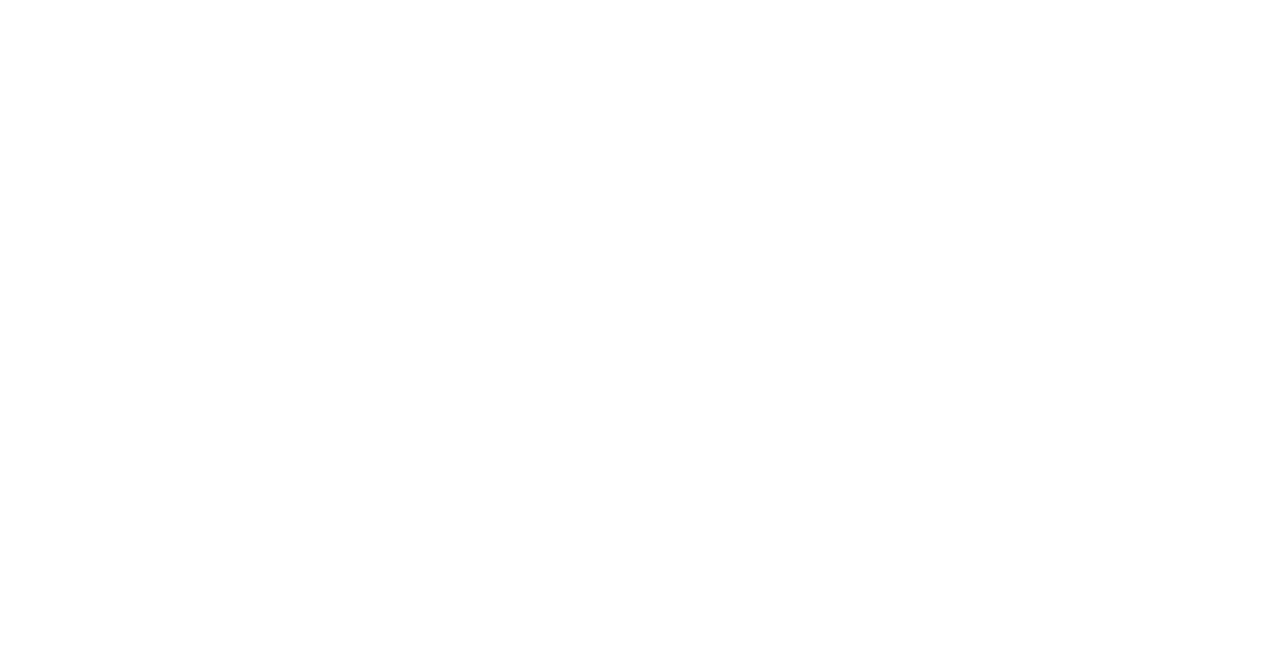
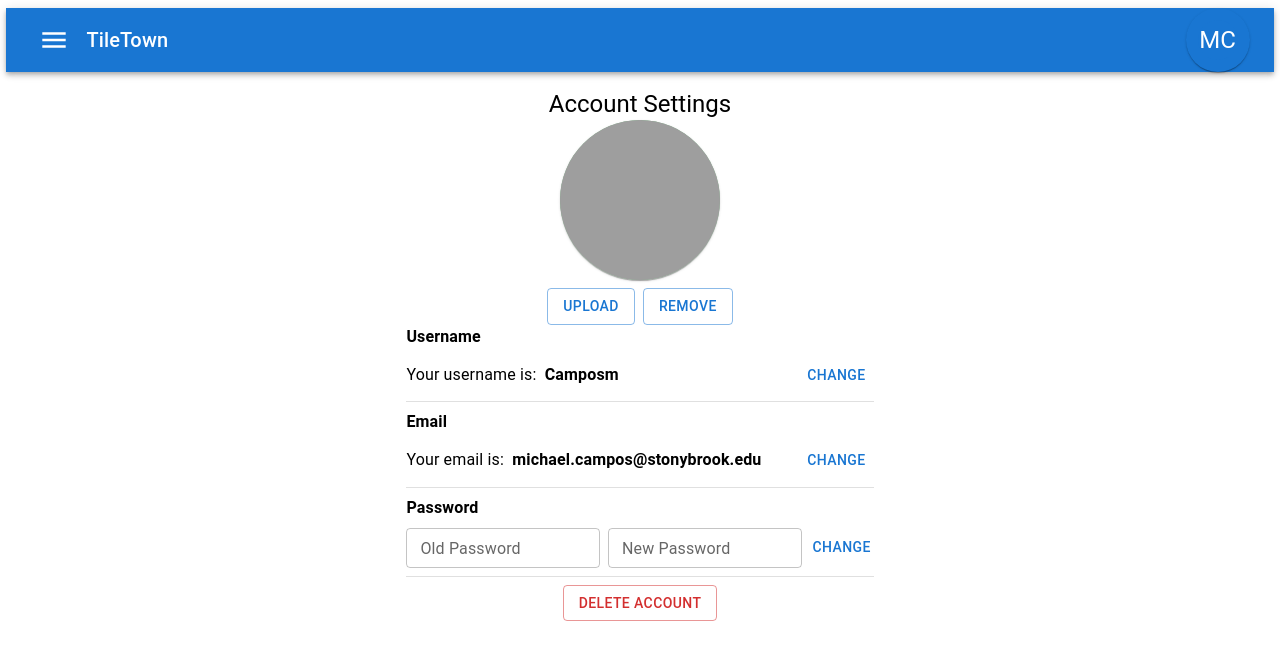
Before and after one commit to CamposmDev/TileTown, a React (Create React App) app in the folder client/: page /settings in a window 1280 px wide. Before the commit this address had no page. Shown: the top 660 px of the page. Built offline with nearby package versions, Linux system fonts and the light colour scheme; grey boxes are pictures that could not be loaded.

Commit message:
Implemented Account Settings Screen

```diff
--- a/client/src/App.tsx
+++ b/client/src/App.tsx
@@ -1,10 +1,7 @@
 import { BrowserRouter, Route, Routes } from 'react-router-dom';
 import './App.css';
 import NavBar from './components/NavBar';
-import LoginScreen from './components/screen/LoginScreen';
-import RegisterScreen from './components/screen/RegisterScreen';
-import SplashScreen from './components/screen/SplashScreen';
-import MainFeedScreen from './components/screen/MainFeedScreen';
+import { SplashScreen, LoginScreen, RegisterScreen, MainFeedScreen, AccountSettingsScreen } from './components/screen';
 import WelcomeMenu from './components/menu/WelcomeMenu';
 import UserMenu from './components/menu/UserMenu';
 
@@ -16,12 +13,14 @@
         <Route path='/login/' element={<NavBar items={<WelcomeMenu/>}/>}/>
         <Route path='/register/' element={<NavBar items={<WelcomeMenu/>}/>}/>
         <Route path='/feed' element={<NavBar items={<UserMenu/>}/>}/>
+        <Route path='/settings' element={<NavBar items={<UserMenu/>}/>}/>
       </Routes>
       <Routes>
         <Route path='/' element={<SplashScreen/>} />
         <Route path='/login' element={<LoginScreen/>} />
         <Route path='/register' element={<RegisterScreen/>} />
         <Route path='/feed' element={<MainFeedScreen />} />
+        <Route path='/settings' element={<AccountSettingsScreen/>}/>
       </Routes>
     </BrowserRouter>
   );
--- a/client/src/components/button/AccountButton.tsx
+++ b/client/src/components/button/AccountButton.tsx
@@ -1,13 +1,12 @@
 import { useState } from "react"
 import { useNavigate } from "react-router"
 import { Link } from 'react-router-dom';
-import AccountCircle from '@mui/icons-material/AccountCircle';
 import Person from '@mui/icons-material/Person';
 import PersonAdd from '@mui/icons-material/PersonAdd';
 import Hail from '@mui/icons-material/Hail'
 import SettingsIcon from '@mui/icons-material/Settings';
 import LogoutIcon from '@mui/icons-material/Logout';
-import { Grid, IconButton, Menu, MenuItem } from "@mui/material"
+import { Avatar, Box, Grid, IconButton, Menu, MenuItem, Typography } from "@mui/material"
 
 interface Props {
     loggedIn: boolean
@@ -83,14 +82,23 @@
             {loggedIn ? loggedInItems : loggedOutItems}
         </Menu>
     )
+
+    const profile = loggedIn ? (
+        <Avatar sx={{bgcolor: 'primary.main', fontSize: '1.5rem', width: 40, height: 40}}>MC</Avatar>
+    ) : (
+        <Avatar sx={{bgcolor: 'primary.main'}} ></Avatar>
+    )
+
     return (
         <Grid borderRadius={'50%'} boxShadow={1}>
-            <IconButton
-                size="large"
-                onClick={handleMenuOpen}
-                color="inherit"
-            ><AccountCircle transform='scale(1.6)'/></IconButton>
-            {menu}
+            <Box sx={{ display: { xs: 'none', md: 'flex' } }}>
+                <IconButton
+                    size="large"
+                    onClick={handleMenuOpen}
+                    color="inherit"
+                >{profile}</IconButton>
+                {menu}
+            </Box>
         </Grid>
     )
 }
--- /dev/null
+++ b/client/src/components/screen/account-settings/AccountSettings.tsx
@@ -0,0 +1,75 @@
+import { Avatar, Button, Divider, Grid, Stack, Typography } from "@mui/material"
+import { useState } from "react"
+import EditPasswordForm from "./EditPasswordForm";
+import EditUserPropertyForm from "./EditUserPropertyForm";
+
+const AccountSettingsScreen = () => {
+    const [hasPicture, setHasPicture] = useState(false)
+
+    const stringToColor = (string: string) => {
+        let hash = 0;
+        let i;
+
+        /* eslint-disable no-bitwise */
+        for (i = 0; i < string.length; i += 1) {
+          hash = string.charCodeAt(i) + ((hash << 5) - hash);
+        }
+
+        let color = '#';
+
+        for (i = 0; i < 3; i += 1) {
+          const value = (hash >> (i * 8)) & 0xff;
+          color += `00${value.toString(16)}`.slice(-2);
+        }
+        /* eslint-enable no-bitwise */
+
+        return color;
+      }
+
+    const stringAvatar = (name: string) => {
+        return `${name.split(' ')[0][0]}${name.split(' ')[1][0]}`
+    }
+
+    const divider = <Divider sx={{mt: 1, mb: 1, ml: 50, mr: 50}} />
+
+    const name = 'Michael Campos'
+    const size = 160
+    return (
+        <Grid container direction='column'>
+            <Grid container direction='column' alignItems='center'>
+                <Grid item mt={2}>
+                    <Typography variant='h5'>Account Settings</Typography>
+                </Grid>
+                <Grid item boxShadow={1} borderRadius={'50%'} textAlign='center' alignContent='center'>
+                    <Avatar
+                        src='https://avatars.githubusercontent.com/u/39308094?v=4'
+                        sx={{bgcolor: stringToColor(name), fontSize: '2.5rem', width: size, height: size}}>
+                            {stringAvatar(name)}
+                    </Avatar>
+                </Grid>
+                <Grid item mt={1}>
+                    <Stack direction='row' spacing={1}>
+                        <Button variant='outlined'>Upload</Button>
+                        <Button variant='outlined'>Remove</Button>
+                    </Stack>
+                </Grid>
+            </Grid>
+            <EditUserPropertyForm title='Username' content='Your username is:' value={'Camposm'} />
+            {divider}
+            <EditUserPropertyForm title='Email' content ='Your email is:' value='michael.campos@stonybrook.edu'/>
+            {divider}
+            <EditPasswordForm/>
+            {divider}
+            <Grid item container direction='column' alignItems='center'>
+                <Grid item>
+                    <Button
+                        variant='outlined'
+                        color='error'
+                    >Delete Account</Button>
+                </Grid>
+            </Grid>
+        </Grid>
+    )
+}
+
+export default AccountSettingsScreen
--- /dev/null
+++ b/client/src/components/screen/account-settings/EditPasswordForm.tsx
@@ -0,0 +1,28 @@
+import { Grid, Stack, Typography, Button, TextField, Box } from "@mui/material"
+
+const EditPasswordForm = () => {
+    return (
+        <Grid item sx={{ml: 50, mr: 50}}>
+            <Stack direction='column' spacing={1}>
+                <Typography variant="body1"><b>{'Password'}</b></Typography>
+                <Stack direction='row' alignItems='center' spacing={1}>
+                    <Stack direction='row' spacing={1} flexGrow={1}>
+                        <TextField
+                            label='Old Password'
+                            fullWidth
+                            size='small'
+                        />
+                        <TextField
+                            label='New Password'
+                            fullWidth
+                            size='small'
+                        />
+                    </Stack>
+                    <Button>Change</Button>
+                </Stack>
+            </Stack>
+        </Grid>
+    )
+}
+
+export default EditPasswordForm
--- /dev/null
+++ b/client/src/components/screen/account-settings/EditUserPropertyForm.tsx
@@ -0,0 +1,23 @@
+import { Grid, Typography, Stack, Button } from "@mui/material"
+
+interface Props {
+    title: string,
+    content: string,
+    value: string
+}
+
+const EditUserPropertyForm = (props: Props) => {
+    return (
+        <Grid item sx={{ml: 50, mr: 50}}>
+            <Stack direction='column' spacing={1}>
+                <Typography variant="body1"><b>{props.title}</b></Typography>
+                <Stack direction='row' alignItems='center'>
+                    <Typography variant="body1" flexGrow={1}>{props.content}&ensp;<b>{props.value}</b></Typography>
+                    <Button>Change</Button>
+                </Stack>
+            </Stack>
+        </Grid>
+    )
+}
+
+export default EditUserPropertyForm
--- /dev/null
+++ b/client/src/components/screen/index.ts
@@ -0,0 +1,13 @@
+import SplashScreen from "./SplashScreen";
+import LoginScreen from "./LoginScreen";
+import RegisterScreen from "./RegisterScreen";
+import MainFeedScreen from "./MainFeedScreen";
+import AccountSettingsScreen from "./account-settings/AccountSettings";
+
+export {
+    SplashScreen,
+    LoginScreen,
+    RegisterScreen,
+    MainFeedScreen,
+    AccountSettingsScreen
+}
```
Also changed, not shown: 1 other file (tests, documents, lock files or other folders).
